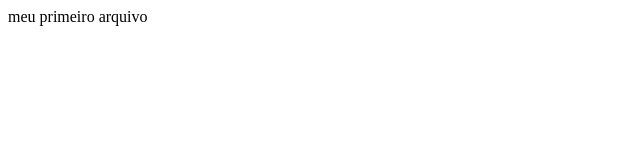
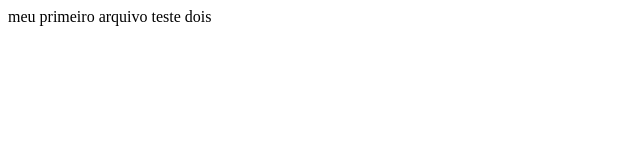
Before and after one commit to Jarylson/meu-projeto-versionado, a plain HTML site: page index.html in a window 1280 px wide. Shown: the full height of the page, 0-640 px from the left. Drawn offline with Linux system fonts and the light colour scheme.

Commit message:
teste dois

```diff
--- a/index.html
+++ b/index.html
@@ -1,5 +1,6 @@
 <html>
 <body>
 meu primeiro arquivo
+teste dois
 </body>
 </html>
```
